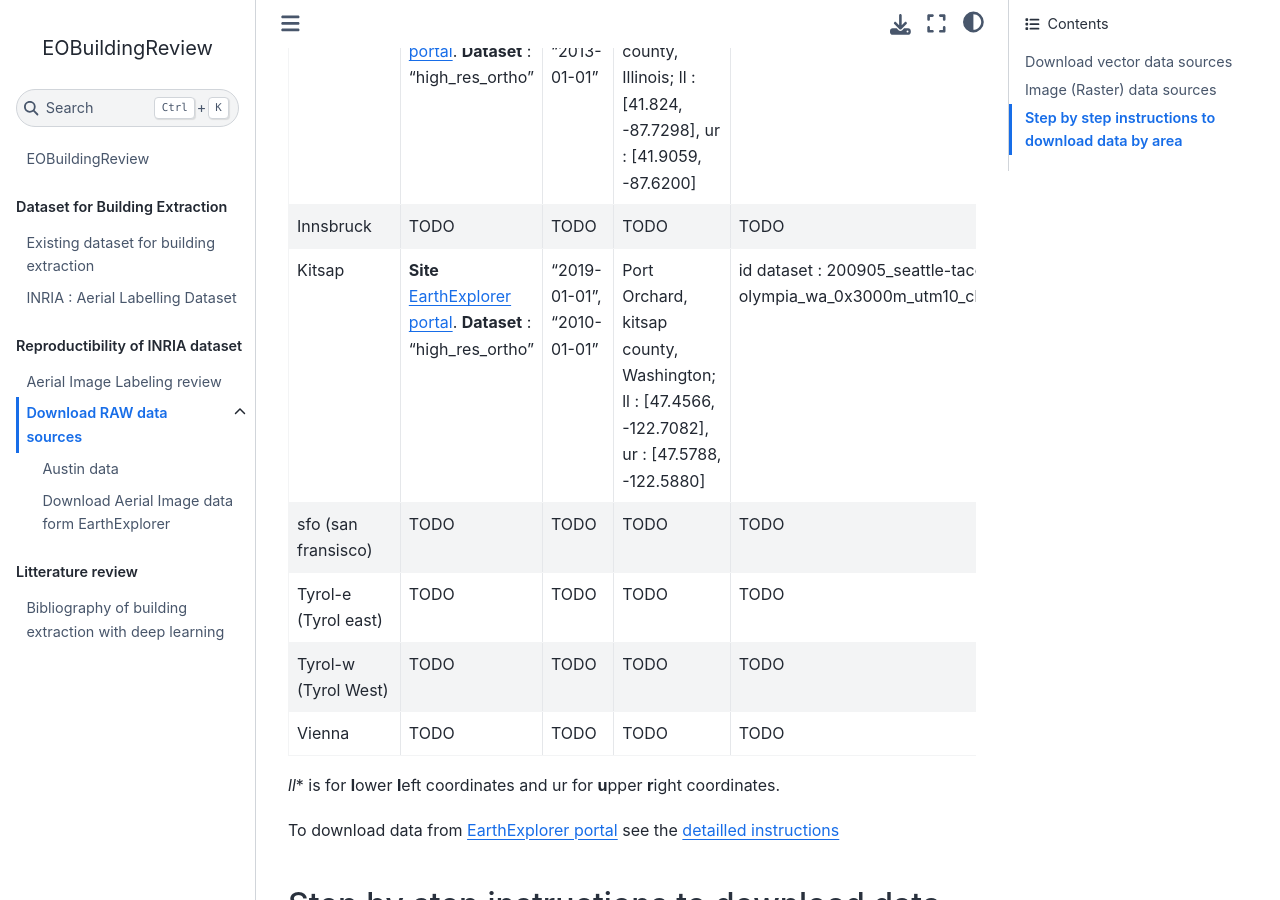
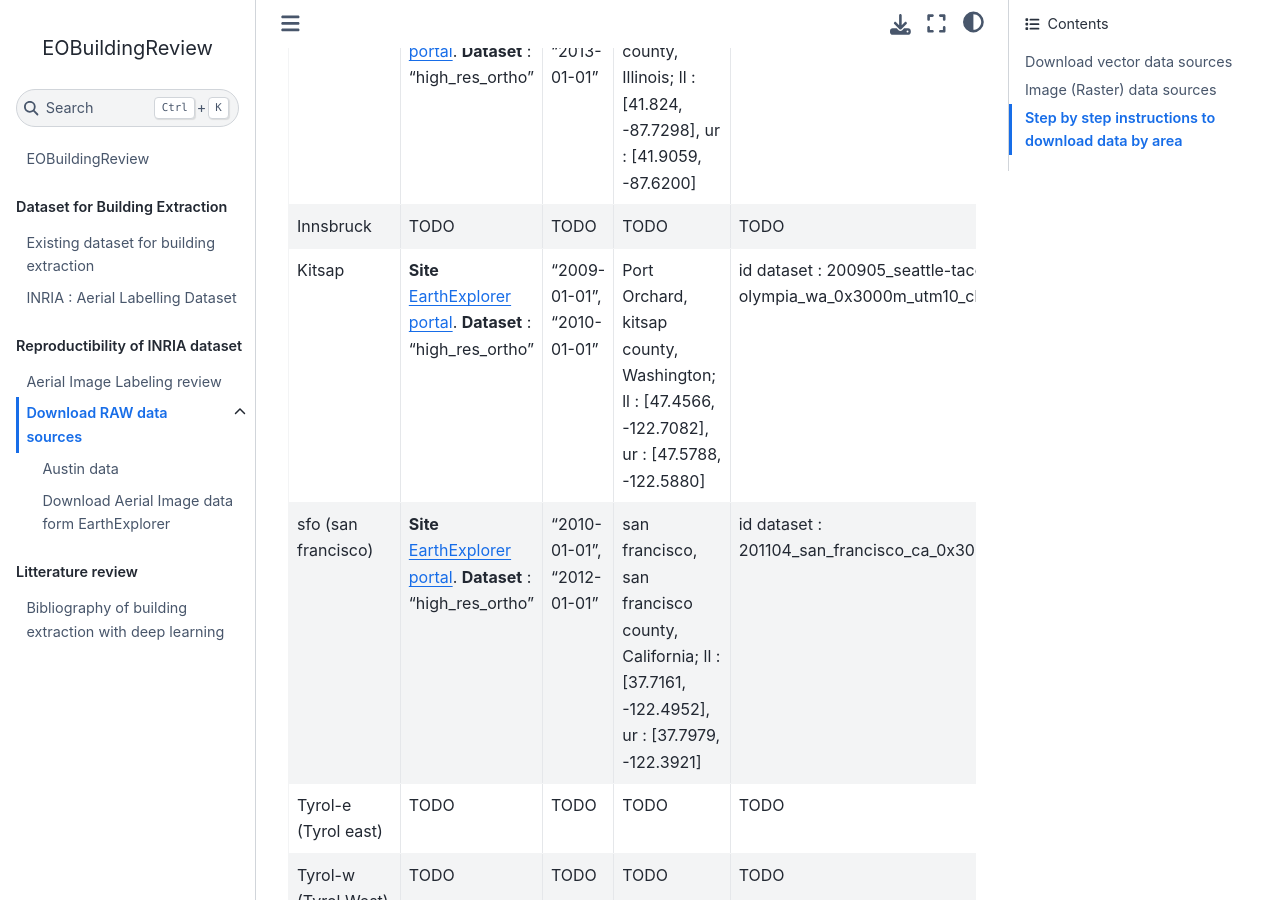
Before and after one commit to ndavid/EoBuildingReview, a Jupyter Book: the page built from docs/INRIA_V2/download_raw.md, in a window 1280 px wide and 900 px high, scrolled down 2353 px. Built offline with Jupyter Book 1.0.4 settings and Sphinx 7.4.7 and the Sphinx Book theme 1.1.4, drawn with Linux system fonts in a browser that asks for light colours; some of the changed text lies outside the part shown.

Commit message:
ad sfo san francisco raw source info

```diff
--- a/docs/INRIA_V2/download_raw.md
+++ b/docs/INRIA_V2/download_raw.md
@@ -41,8 +41,8 @@ If only the raw data sources link and metadata are needed see the following part
 Building Footprints](https://ftp.co.kitsap.wa.us/data/gis/datacd/arcview/layers/atsinfo/building.zip)
   - [direct download url](https://ftp.co.kitsap.wa.us/data/gis/datacd/arcview/layers/atsinfo/building.zip)
 * - sfo (san fransisco)
-  - TODO
-  - TODO
+  - **Site** : [Princeton library](https://maps.princeton.edu/catalog). **Dataset** [San Francisco (Building Footprints, 2011)](https://maps.princeton.edu/catalog/mit-dqtbhcmu3fmjkp)
+  - [direct download url](https://geodata.mit.edu/mit_download/mit-dqtbhcmu3fmjk)
 * - Tyrol-e (Tyrol east)
   - TODO
   - TODO
@@ -93,14 +93,14 @@ Building Footprints](https://ftp.co.kitsap.wa.us/data/gis/datacd/arcview/layers/
   - TODO
 * - Kitsap
   - **Site** [EarthExplorer portal](https://earthexplorer.usgs.gov/). **Dataset** : "high_res_ortho"
-  - "2019-01-01", "2010-01-01"
+  - "2009-01-01", "2010-01-01"
   - Port Orchard, kitsap county, Washington;  ll : [47.4566,  -122.7082], ur : [47.5788, -122.5880]
   - id dataset : 200905_seattle-tacoma-olympia_wa_0x3000m_utm10_clr;
-* - sfo (san fransisco)
-  - TODO
-  - TODO
-  - TODO
-  - TODO
+* - sfo (san francisco)
+  - **Site** [EarthExplorer portal](https://earthexplorer.usgs.gov/). **Dataset** : "high_res_ortho"
+  - "2010-01-01", "2012-01-01"
+  - san francisco, san francisco county, California;  ll : [37.7161,  -122.4952], ur : [37.7979, -122.3921]
+  - id dataset : 201104_san_francisco_ca_0x3000m_utm_clr;
 * - Tyrol-e (Tyrol east)
   - TODO
   - TODO
```
